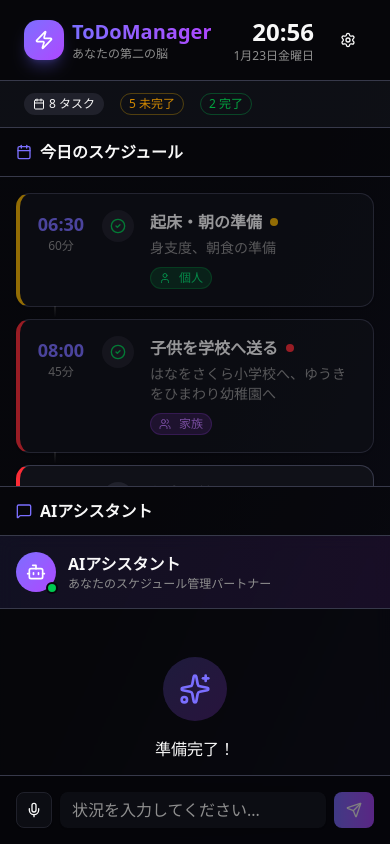
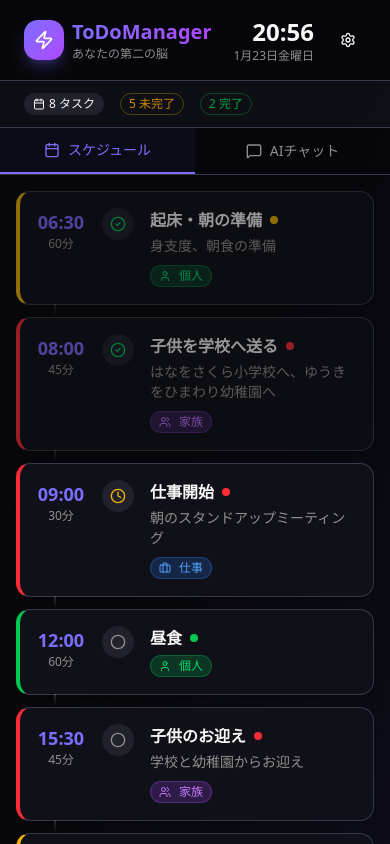
Before and after one commit to keeyas098/ToDoManager, a Next.js app: page / in a window 390 px wide. Built offline with nearby package versions, Linux system fonts and the light colour scheme.

Commit message:
Fix: Add mobile-responsive tab navigation for Schedule/Chat toggle

```diff
--- a/src/app/api/chat/route.ts
+++ b/src/app/api/chat/route.ts
@@ -99,7 +99,7 @@ export async function POST(req: Request) {
 
         // Use generateText for non-streaming reliable response
         const result = await generateText({
-            model: google("gemini-2.5-flash-lite-preview-06-17"),
+            model: google("gemini-2.5-flash-lite-preview-09-2025"),
             system: enhancedPrompt,
             messages,
         });
--- a/src/components/dashboard.tsx
+++ b/src/components/dashboard.tsx
@@ -119,6 +119,7 @@ export function Dashboard() {
     const completedTasks = tasks.filter((t) => t.status === "completed").length;
 
     const [isSettingsOpen, setIsSettingsOpen] = useState(false);
+    const [activeTab, setActiveTab] = useState<"schedule" | "chat">("schedule");
 
     return (
         <div className="flex flex-col h-screen bg-gradient-to-br from-background via-background to-primary/5">
@@ -176,26 +177,50 @@ export function Dashboard() {
                 )}
             </div>
 
-            {/* Main content - Split view */}
+            {/* Mobile Tab Navigation - only visible on small screens */}
+            <div className="flex lg:hidden border-b bg-background/80">
+                <button
+                    onClick={() => setActiveTab("schedule")}
+                    className={`flex-1 flex items-center justify-center gap-2 py-3 text-sm font-medium transition-colors ${activeTab === "schedule"
+                        ? "text-primary border-b-2 border-primary bg-primary/5"
+                        : "text-muted-foreground hover:text-foreground"
+                        }`}
+                >
+                    <Calendar className="w-4 h-4" />
+                    スケジュール
+                </button>
+                <button
+                    onClick={() => setActiveTab("chat")}
+                    className={`flex-1 flex items-center justify-center gap-2 py-3 text-sm font-medium transition-colors ${activeTab === "chat"
+                        ? "text-primary border-b-2 border-primary bg-primary/5"
+                        : "text-muted-foreground hover:text-foreground"
+                        }`}
+                >
+                    <MessageSquare className="w-4 h-4" />
+                    AIチャット
+                </button>
+            </div>
+
+            {/* Main content - Split view on desktop, tabs on mobile */}
             <div className="flex-1 flex flex-col lg:flex-row overflow-hidden">
-                {/* Timeline section */}
-                <div className="flex-1 lg:w-1/2 border-b lg:border-b-0 lg:border-r overflow-hidden">
-                    <div className="flex items-center gap-2 px-4 py-3 border-b bg-background/50">
+                {/* Timeline section - hidden on mobile when chat tab is active */}
+                <div className={`flex-1 lg:w-1/2 lg:border-r overflow-hidden ${activeTab === "chat" ? "hidden lg:flex lg:flex-col" : "flex flex-col"}`}>
+                    <div className="hidden lg:flex items-center gap-2 px-4 py-3 border-b bg-background/50">
                         <Calendar className="w-4 h-4 text-primary" />
                         <h2 className="font-semibold text-foreground">今日のスケジュール</h2>
                     </div>
-                    <div className="h-[calc(100%-49px)]">
+                    <div className="flex-1 lg:h-[calc(100%-49px)]">
                         <Timeline tasks={tasks} />
                     </div>
                 </div>
 
-                {/* Chat section */}
-                <div className="flex-1 lg:w-1/2 overflow-hidden">
-                    <div className="flex items-center gap-2 px-4 py-3 border-b bg-background/50">
+                {/* Chat section - hidden on mobile when schedule tab is active */}
+                <div className={`flex-1 lg:w-1/2 overflow-hidden ${activeTab === "schedule" ? "hidden lg:flex lg:flex-col" : "flex flex-col"}`}>
+                    <div className="hidden lg:flex items-center gap-2 px-4 py-3 border-b bg-background/50">
                         <MessageSquare className="w-4 h-4 text-primary" />
                         <h2 className="font-semibold text-foreground">AIアシスタント</h2>
                     </div>
-                    <div className="h-[calc(100%-49px)]">
+                    <div className="flex-1 lg:h-[calc(100%-49px)]">
                         <ChatInterface
                             currentSchedule={tasks}
                             onScheduleUpdate={handleScheduleUpdate}
--- a/src/components/voice-recorder.tsx
+++ b/src/components/voice-recorder.tsx
@@ -53,7 +53,11 @@ export function VoiceRecorder({ onTranscription, disabled }: VoiceRecorderProps)
                     });
 
                     if (!response.ok) {
-                        throw new Error("Transcription failed");
+                        const errorData = await response.json().catch(() => ({}));
+                        const errorMsg = errorData.error || "Transcription failed";
+                        console.error("Transcription API error:", errorMsg);
+                        alert(`音声認識エラー: ${errorMsg}`);
+                        return;
                     }
 
                     const data = await response.json();
@@ -61,6 +65,7 @@ export function VoiceRecorder({ onTranscription, disabled }: VoiceRecorderProps)
                         onTranscription(data.text);
                     } else if (data.error) {
                         console.error("Transcription error:", data.error);
+                        alert(`音声認識エラー: ${data.error}`);
                     }
                 } catch (error) {
                     console.error("Error sending audio:", error);
```
